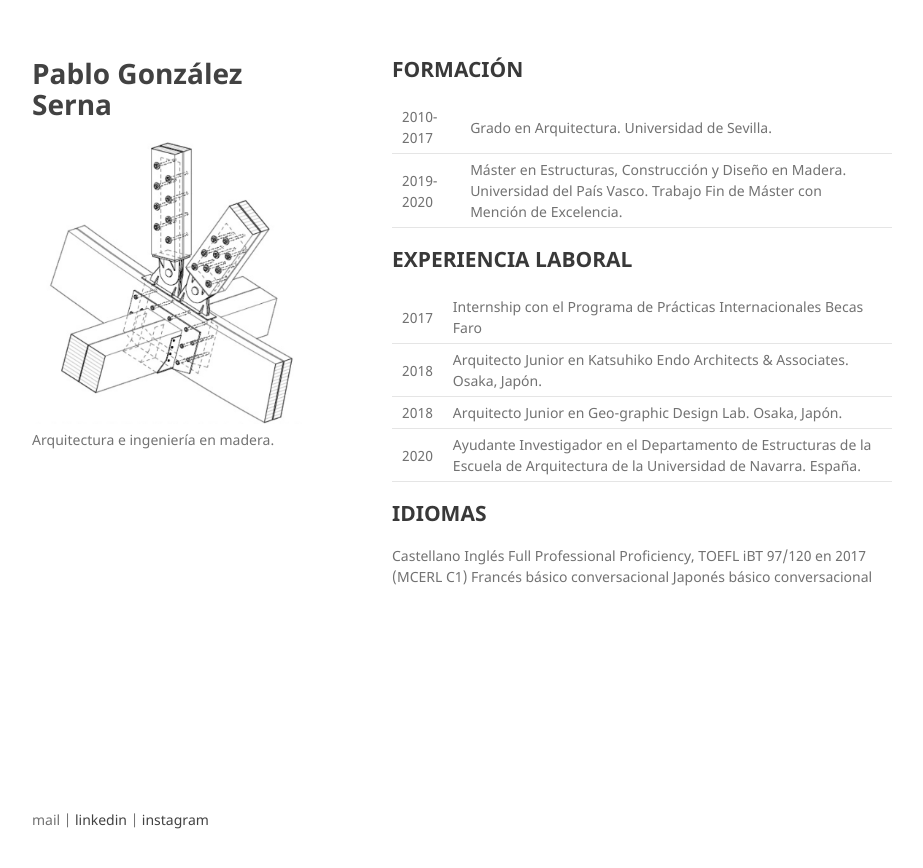
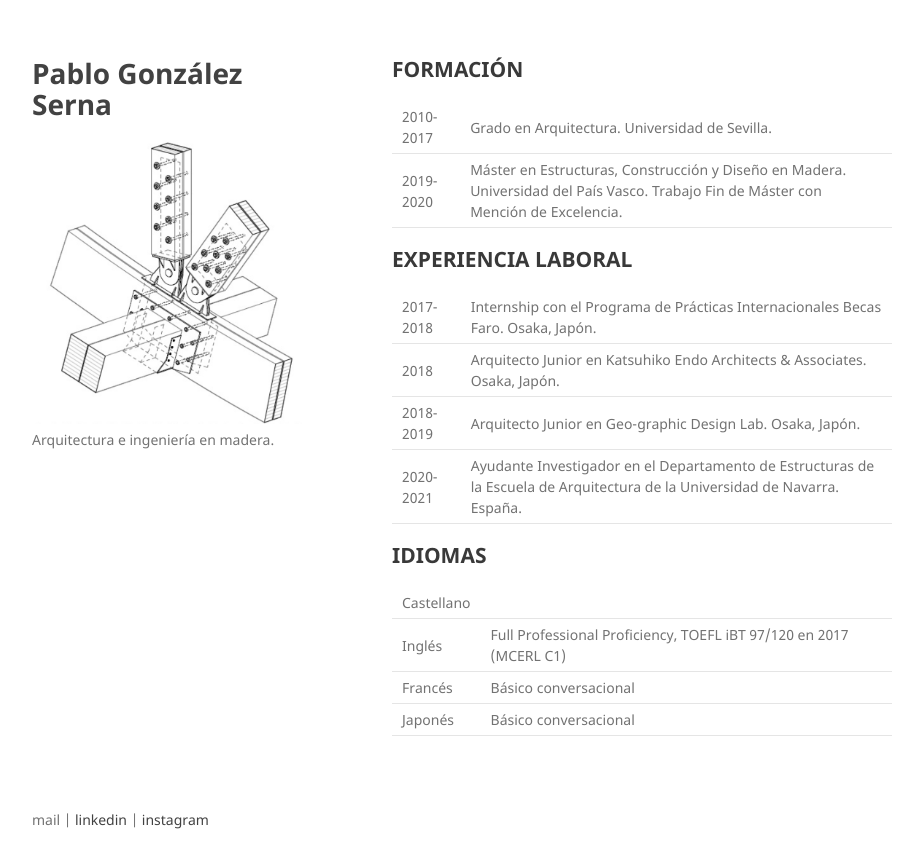
Before and after one commit to parametropic/webtest2, a Jekyll site: the page built from cv.md, in a window 1280 px wide. Shown: the top 868 px of the page, without its empty margins (178-1101 px from the left). Built offline with Jekyll 4.4.1, drawn with Linux system fonts in a browser that asks for light colours; our own code applies the rules of GitHub Pages for plain Markdown files.

Commit message:
Update cv.md

```diff
--- a/cv.md
+++ b/cv.md
@@ -5,14 +5,14 @@
 
 ## EXPERIENCIA LABORAL
 
-2017 | Internship con el Programa de Prácticas Internacionales Becas Faro
-2018 | Arquitecto Junior en Katsuhiko Endo Architects & Associates. Osaka, Japón.
-2018 | Arquitecto Junior en Geo-graphic Design Lab. Osaka, Japón.
-2020 | Ayudante Investigador en el Departamento de Estructuras de la Escuela de Arquitectura de la Universidad de Navarra. España.
+2017-2018 | Internship con el Programa de Prácticas Internacionales Becas Faro. Osaka, Japón.
+2018      | Arquitecto Junior en Katsuhiko Endo Architects & Associates. Osaka, Japón.
+2018-2019 | Arquitecto Junior en Geo-graphic Design Lab. Osaka, Japón.
+2020-2021 | Ayudante Investigador en el Departamento de Estructuras de la Escuela de Arquitectura de la Universidad de Navarra. España.
 
 ## IDIOMAS
 
-Castellano
-Inglés Full Professional Proficiency, TOEFL iBT 97/120 en 2017 (MCERL C1)
-Francés básico conversacional
-Japonés básico conversacional
+Castellano|
+Inglés    | Full Professional Proficiency, TOEFL iBT 97/120 en 2017 (MCERL C1)
+Francés   | Básico conversacional
+Japonés   | Básico conversacional
```
